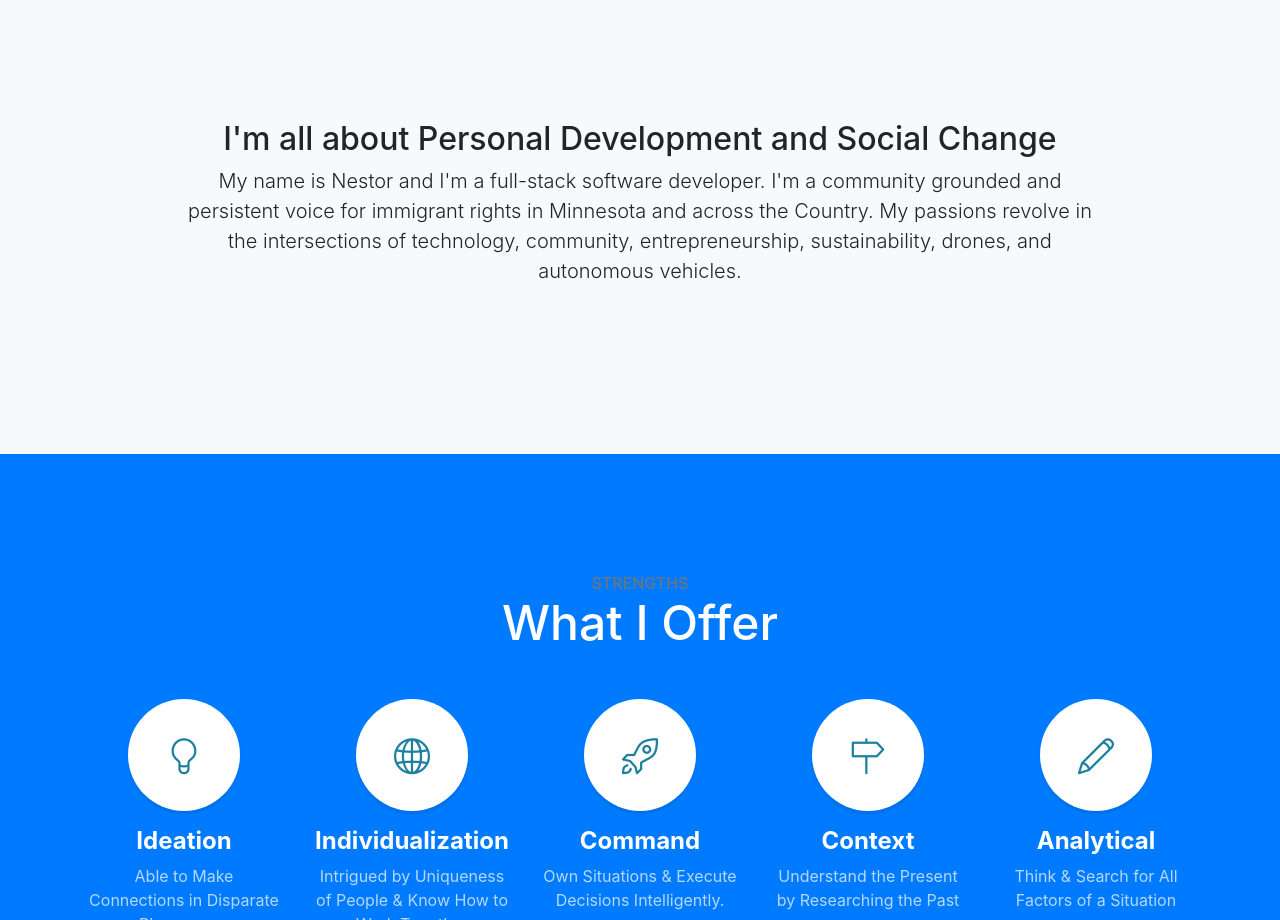
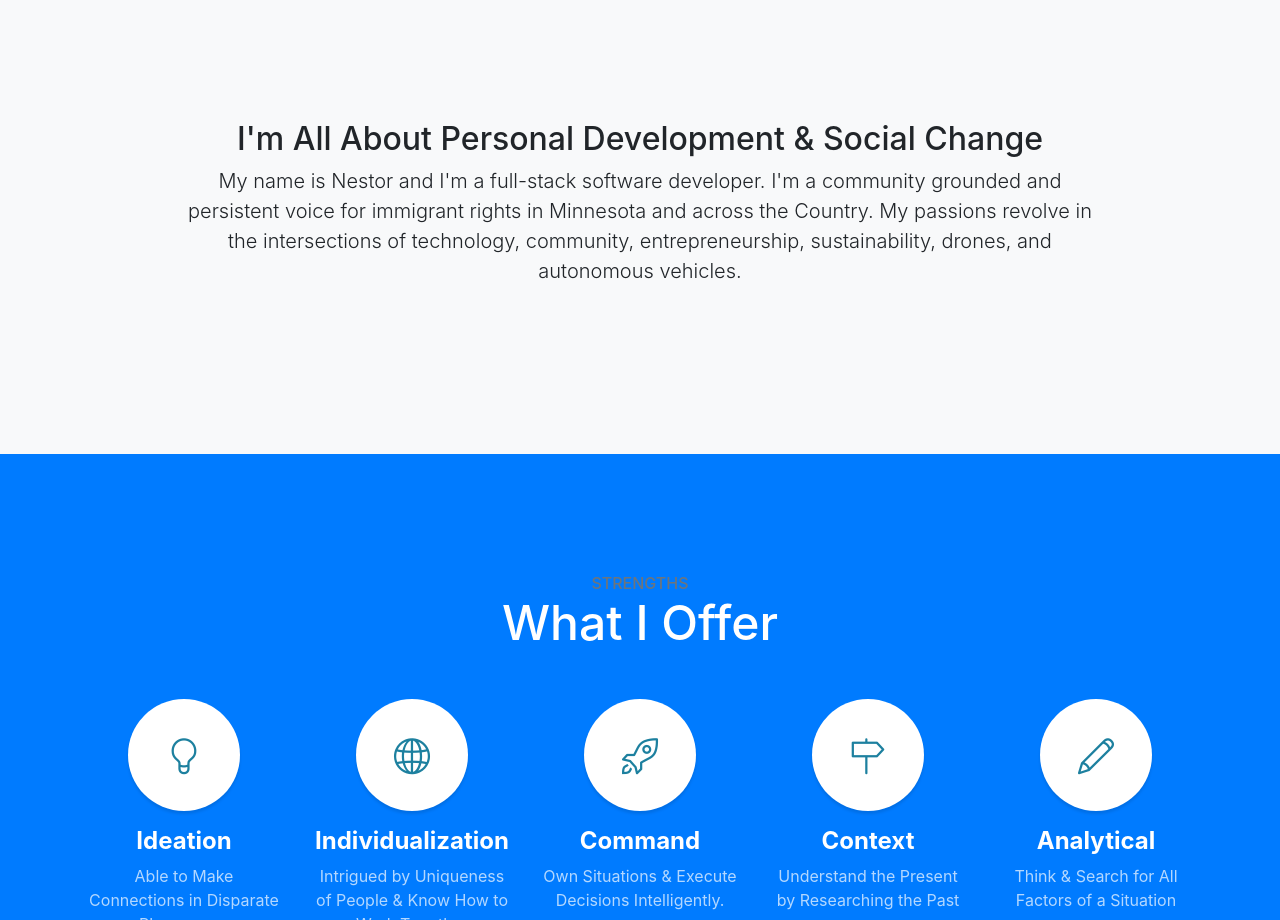
Before and after one commit to PresidenteGomez/litty, a website with bundled scripts: page index.html in a window 1280 px wide. Shown: the part 800-1720 px from the top of the page. Built offline with nearby package versions, Linux system fonts and the light colour scheme.

Commit message:
updated a few words

```diff
--- a/index.html
+++ b/index.html
@@ -71,7 +71,7 @@
     <div class="container text-center">
       <div class="row">
         <div class="col-lg-10 mx-auto">
-          <h2>I'm all about Personal Development and Social Change </h2>
+          <h2>I'm All About Personal Development & Social Change </h2>
           <p class="lead mb-5">My name is Nestor and I'm a full-stack software developer. I'm a community grounded and persistent voice for immigrant
             rights in Minnesota and across the Country. My passions revolve in the intersections of technology, community,
             entrepreneurship, sustainability, drones, and autonomous vehicles.
```
